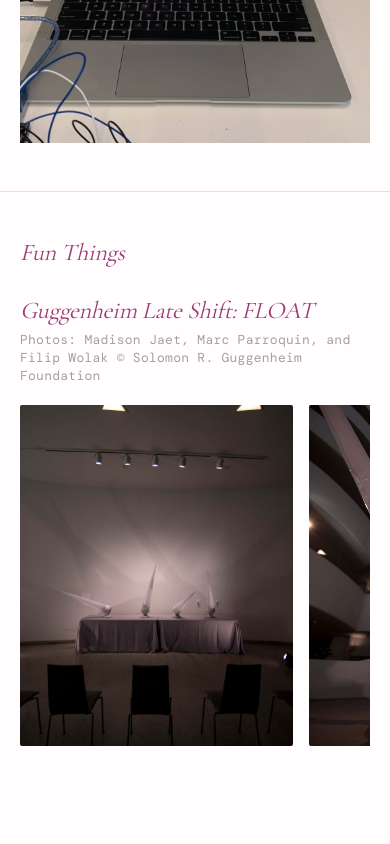
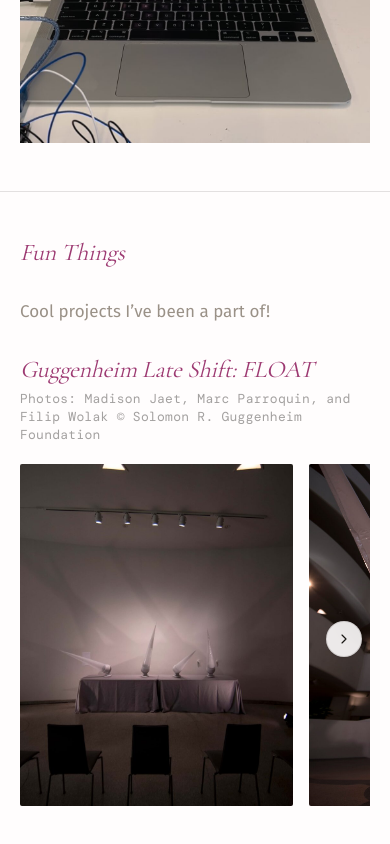
Before and after one commit to isaxt/portfolio-scaffold, a Next.js app: page / in a window 390 px wide. Shown: the part 6848-7692 px from the top of the page. Before the commit the page ends 7650 px from the top, so only its background shows below. Built offline with nearby package versions, Linux system fonts and the light colour scheme; a web font is replaced by a local one.

Commit message:
adding description + chevrons

```diff
--- a/app/page.tsx
+++ b/app/page.tsx
@@ -52,6 +52,9 @@ export default function Home() {
         </Section>
       ))}
       <Section eyebrow="Fun Things" eyebrowVariant="category" className="border-t border-line">
+        <p className="mb-8 max-w-prose text-body text-ink-60">
+          Cool projects I&rsquo;ve been a part of!
+        </p>
         <FunThings />
       </Section>
     </>
--- a/components/ui/FunThings.tsx
+++ b/components/ui/FunThings.tsx
@@ -1,7 +1,7 @@
-"use client";
-
+import { useRef, useState, useEffect } from "react";
 import Image from "next/image";
 import { motion } from "framer-motion";
+import { ChevronLeft, ChevronRight } from "lucide-react";
 
 type FunImage = {
   src: string;
@@ -44,8 +44,41 @@ const GROUPS: FunGroup[] = [
 ];
 
 function ImageStrip({ images }: { images: FunImage[] }) {
+  const scrollRef = useRef<HTMLDivElement>(null);
+  const [canScrollLeft, setCanScrollLeft] = useState(false);
+  const [canScrollRight, setCanScrollRight] = useState(false);
+
+  function updateScrollState() {
+    const el = scrollRef.current;
+    if (!el) return;
+    setCanScrollLeft(el.scrollLeft > 4);
+    setCanScrollRight(el.scrollLeft < el.scrollWidth - el.clientWidth - 4);
+  }
+
+  useEffect(() => {
+    updateScrollState();
+    const el = scrollRef.current;
+    if (!el) return;
+    el.addEventListener("scroll", updateScrollState, { passive: true });
+    window.addEventListener("resize", updateScrollState);
+    return () => {
+      el.removeEventListener("scroll", updateScrollState);
+      window.removeEventListener("resize", updateScrollState);
+    };
+  }, [images]);
+
+  function scrollBy(direction: 1 | -1) {
+    const el = scrollRef.current;
+    if (!el) return;
+    el.scrollBy({ left: direction * el.clientWidth * 0.8, behavior: "smooth" });
+  }
+
   return (
-    <div className="flex gap-4 overflow-x-auto pb-2 [-ms-overflow-style:none] [scrollbar-width:none] [&::-webkit-scrollbar]:hidden">
+    <div className="group/strip relative">
+      <div
+        ref={scrollRef}
+        className="flex gap-4 overflow-x-auto pb-2 [-ms-overflow-style:none] [scrollbar-width:none] [&::-webkit-scrollbar]:hidden"
+      >
         {images.map((item, i) => (
           <motion.div
             key={item.src}
@@ -53,7 +86,7 @@ function ImageStrip({ images }: { images: FunImage[] }) {
             whileInView={{ opacity: 1, y: 0 }}
             viewport={{ once: true, margin: "-10% 0px" }}
             transition={{ duration: 0.4, delay: i * 0.04, ease: [0.16, 1, 0.3, 1] }}
-          className="group relative aspect-[4/5] w-[70vw] flex-none snap-start overflow-hidden rounded-sm bg-cream sm:w-[280px]"
+            className="relative aspect-[4/5] w-[70vw] flex-none snap-start overflow-hidden rounded-sm bg-cream sm:w-[280px]"
             data-cursor="view"
             data-cursor-label="View"
           >
@@ -62,10 +95,30 @@ function ImageStrip({ images }: { images: FunImage[] }) {
               alt={item.alt}
               fill
               sizes="(min-width: 640px) 280px, 70vw"
-            className="object-cover transition-transform duration-500 ease-signature group-hover:scale-[1.04]"
+              className="object-cover transition-transform duration-500 ease-signature hover:scale-[1.04]"
             />
           </motion.div>
         ))}
+      </div>
+
+      {canScrollLeft && (
+        <button
+          onClick={() => scrollBy(-1)}
+          aria-label="Scroll left"
+          className="absolute left-2 top-1/2 z-10 flex h-9 w-9 -translate-y-1/2 items-center justify-center rounded-full border border-line bg-paper/90 text-ink shadow-sm backdrop-blur transition-opacity duration-300 hover:bg-paper sm:opacity-0 sm:group-hover/strip:opacity-100"
+        >
+          <ChevronLeft size={16} strokeWidth={1.75} />
+        </button>
+      )}
+      {canScrollRight && (
+        <button
+          onClick={() => scrollBy(1)}
+          aria-label="Scroll right"
+          className="absolute right-2 top-1/2 z-10 flex h-9 w-9 -translate-y-1/2 items-center justify-center rounded-full border border-line bg-paper/90 text-ink shadow-sm backdrop-blur transition-opacity duration-300 hover:bg-paper sm:opacity-0 sm:group-hover/strip:opacity-100"
+        >
+          <ChevronRight size={16} strokeWidth={1.75} />
+        </button>
+      )}
     </div>
   );
 }
```
Lines whose indentation alone changed are shown as unchanged.
